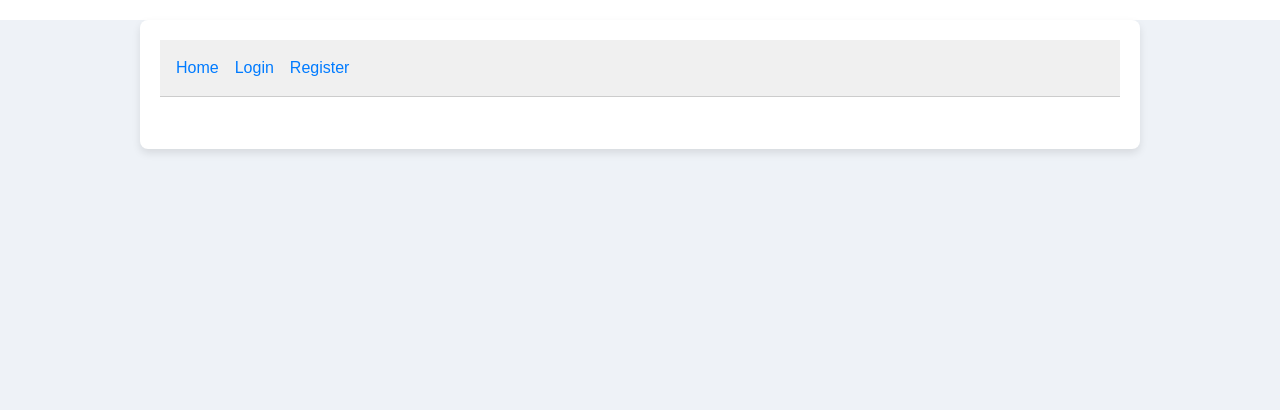
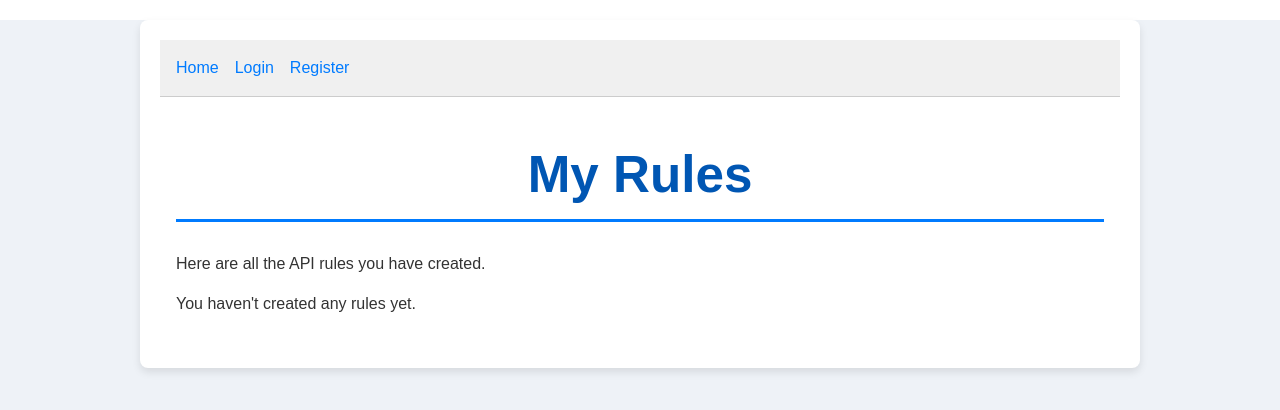
Before and after one commit to Jorje888/api-response-faker, a React (Vite) app in the folder frontend/: page /my-rules in a window 1280 px wide. Before the commit this address had no page. Shown: the top 410 px of the page. Built offline with nearby package versions, Linux system fonts and the light colour scheme.

Commit message:
adding the myrules.tsx page to the app.tsx page

```diff
--- a/frontend/src/App.tsx
+++ b/frontend/src/App.tsx
@@ -11,6 +11,7 @@ import LoginPage from './LoginPage';
 import RegisterPage from './RegisterPage';
 import { Link } from 'react-router-dom';
 import WelcomePage from './WelcomePage';
+import MyRulesPage from './MyRulesPage';
 
 // ამ კოდს შევცვლი იმის მიხედვით როგორ მომიწევს გატესტვა , საიდან რისი ჩამოტვირთვა მომიწევს ,
 // სოკეტიდან როგორ , რა ბრძანებთ მიიღებენ ინფორმაციას
@@ -94,6 +95,7 @@ const [isLoggedIn, setIsLoggedIn] = useState(!!localStorage.getItem('authToken')
          </>
           ) : ( // დავამატოთ ლოგაუთის ღილაკი
           <>
+          <Link to="/my-rules" style={{ marginRight: '1rem' }}>My Rules</Link>
           <button
               onClick={handleLogout}
               style={{ background: 'none', border: 'none', color: 'blue', textDecoration: 'underline', cursor: 'pointer' }}
@@ -110,6 +112,12 @@ const [isLoggedIn, setIsLoggedIn] = useState(!!localStorage.getItem('authToken')
           <Route path="/register" element={<RegisterPage />} />
           {/*ეს ელემენტი იგივე სახლში მიდის , და ელემენტის აღწერაში იგივე გავუწერე , რაც უკვე იყო გაწერილი App.tsx ში ,
           უბრალოდ მაინც რომ შემენარჩუნებინა ფუნქციონალი ასე ჯობდა რომ გამეკეთებინა*/}
+          <Route
+              path="/my-rules"
+              element={
+                  <MyRulesPage />
+              }
+            />
           <Route path="/" element={
               isLoggedIn ? (
             <>
--- a/frontend/src/LoginPage.tsx
+++ b/frontend/src/LoginPage.tsx
@@ -42,6 +42,7 @@ function LoginPage({ onLoginSuccess }: LoginPageProps) {
       //  კონტენტი , იმის მაგივრად რომ ცარიელი გვერდი გვანახოს.
       console.log('Login successful!', data);
       localStorage.setItem('authToken', data.token);
+      localStorage.setItem('username', username);
       onLoginSuccess();
        navigate('/');
     } catch (err: any) {
--- /dev/null
+++ b/frontend/src/MyRulesPage.tsx
@@ -0,0 +1,52 @@
+import React, { useState, useEffect } from 'react';
+import socket from './socket';
+import RuleList from './RuleList';
+import type { Rule } from './RuleList';
+
+function MyRulesPage() {
+  const [myRules, setMyRules] = useState<Rule[]>([]);
+  const [isLoading, setIsLoading] = useState(true); // To show a loading message
+
+  useEffect(() => {
+    const username = localStorage.getItem('username');
+    console.log(`username: ${username}`);
+    if (!username) {
+      console.error("Could not find username in localStorage to fetch rules.");
+      setIsLoading(false);
+      return;
+    }
+    console.log(`Asking server for rules belonging to: ${username}`);
+    socket.emit('getMyRules', username);
+
+    function onYourRules(rulesFromServer: Rule[]) {
+      console.log("Received my rules:", rulesFromServer);
+      setMyRules(rulesFromServer);
+      setIsLoading(false);
+    }
+    socket.on('yourRules', onYourRules);
+    return () => {
+      socket.off('yourRules', onYourRules);
+    };
+  }, []); // The empty array `[]` means this effect only runs ONCE when the page first loads.
+
+  // --- The part the user sees ---
+
+  if (isLoading) {
+    return <div>Loading your rules...</div>;
+  }
+
+  return (
+    <div>
+      <h1>My Rules</h1>
+      <p>Here are all the API rules you have created.</p>
+
+      {myRules.length > 0 ? (
+        <RuleList rules={myRules} />
+      ) : (
+        <p>You haven't created any rules yet.</p>
+      )}
+    </div>
+  );
+}
+
+export default MyRulesPage;
```
